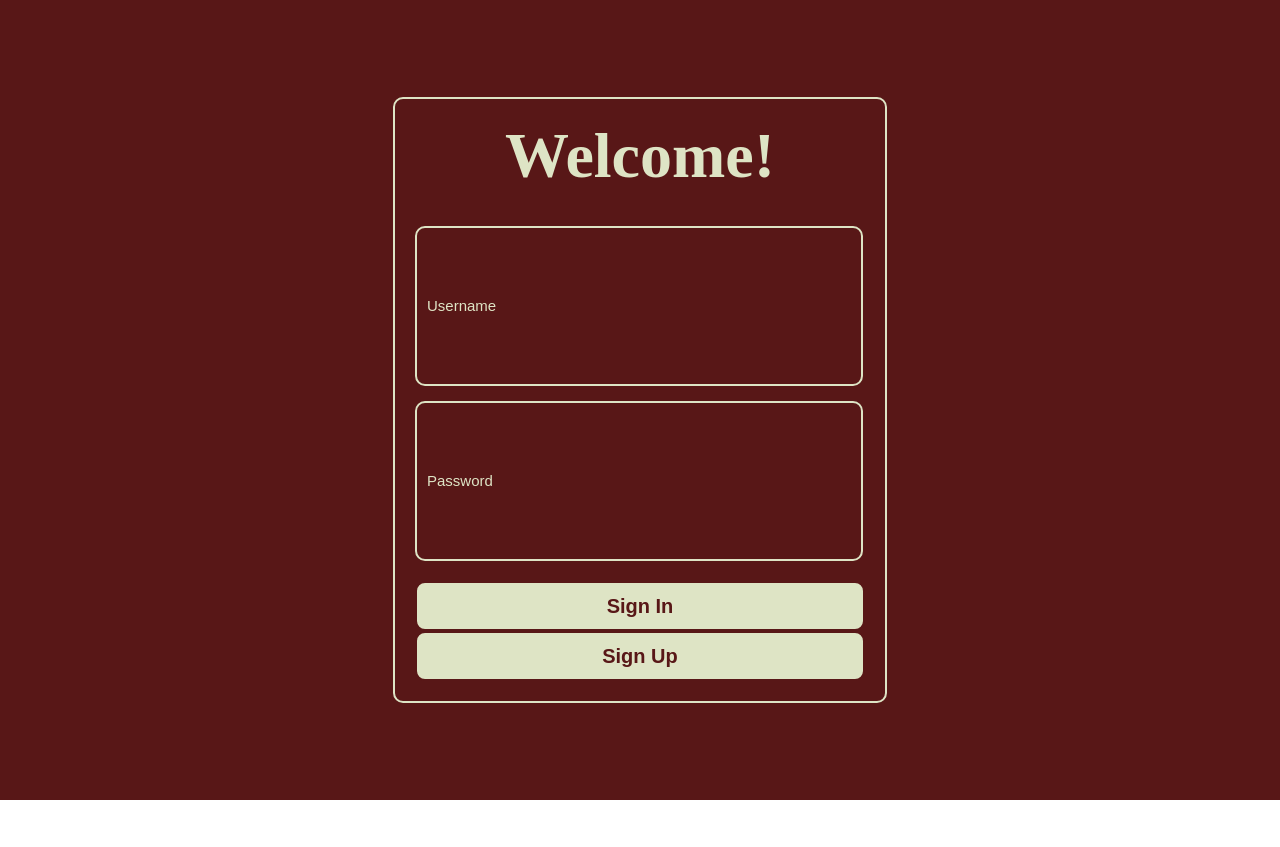
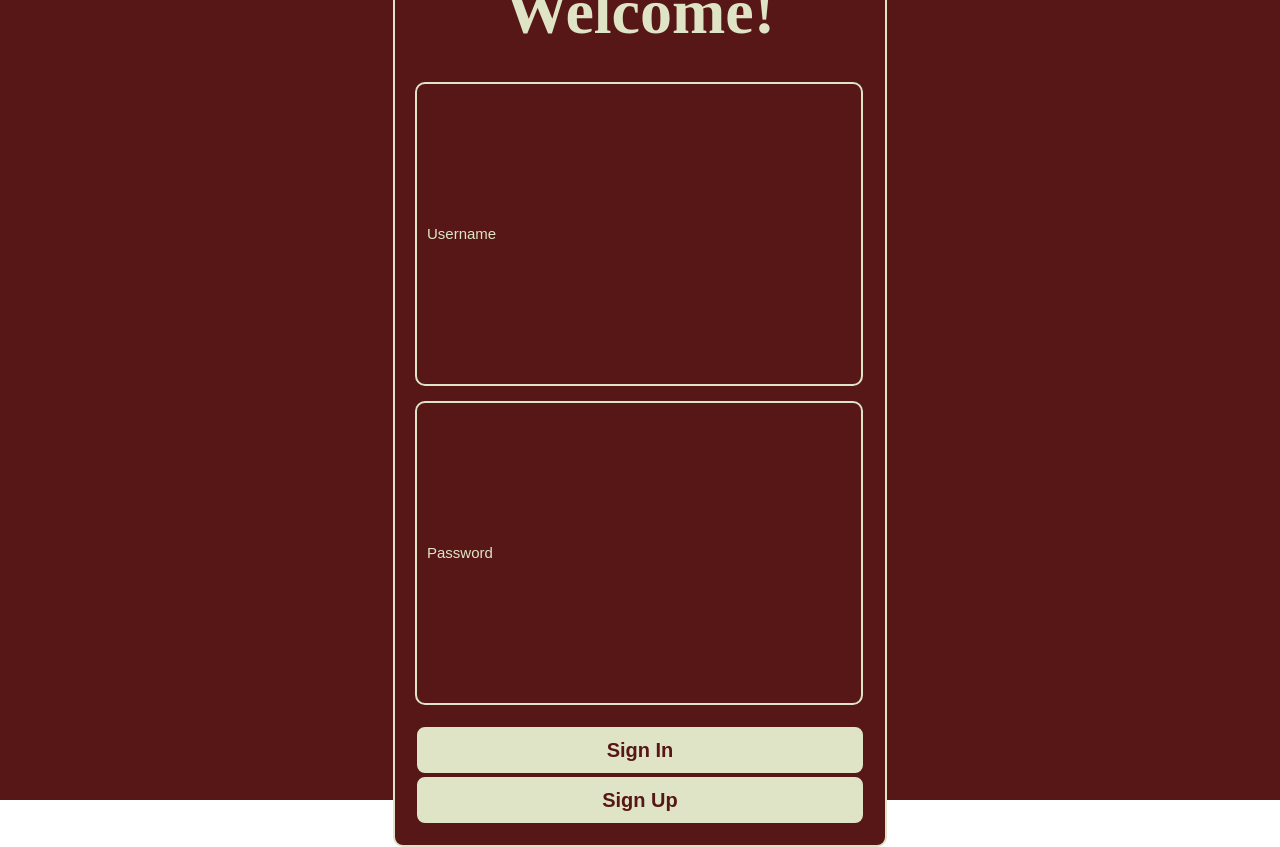
Before and after one commit to turco-vic/FrontEnd-Login.Page, a Next.js app: page / in a window 1280 px wide. Before the commit the page ends 800 px from the top, so only its background shows below. Built offline with nearby package versions, Linux system fonts and the light colour scheme.

Commit message:
Update input.module.css

```diff
--- a/styles/input.module.css
+++ b/styles/input.module.css
@@ -1,6 +1,6 @@
 .input {
     width: 28rem;
-    height: 10rem;
+    height: 19rem;
     border: 2px solid #dee4c5;
     border-radius: 10px;
     background-color: #581717;
```
